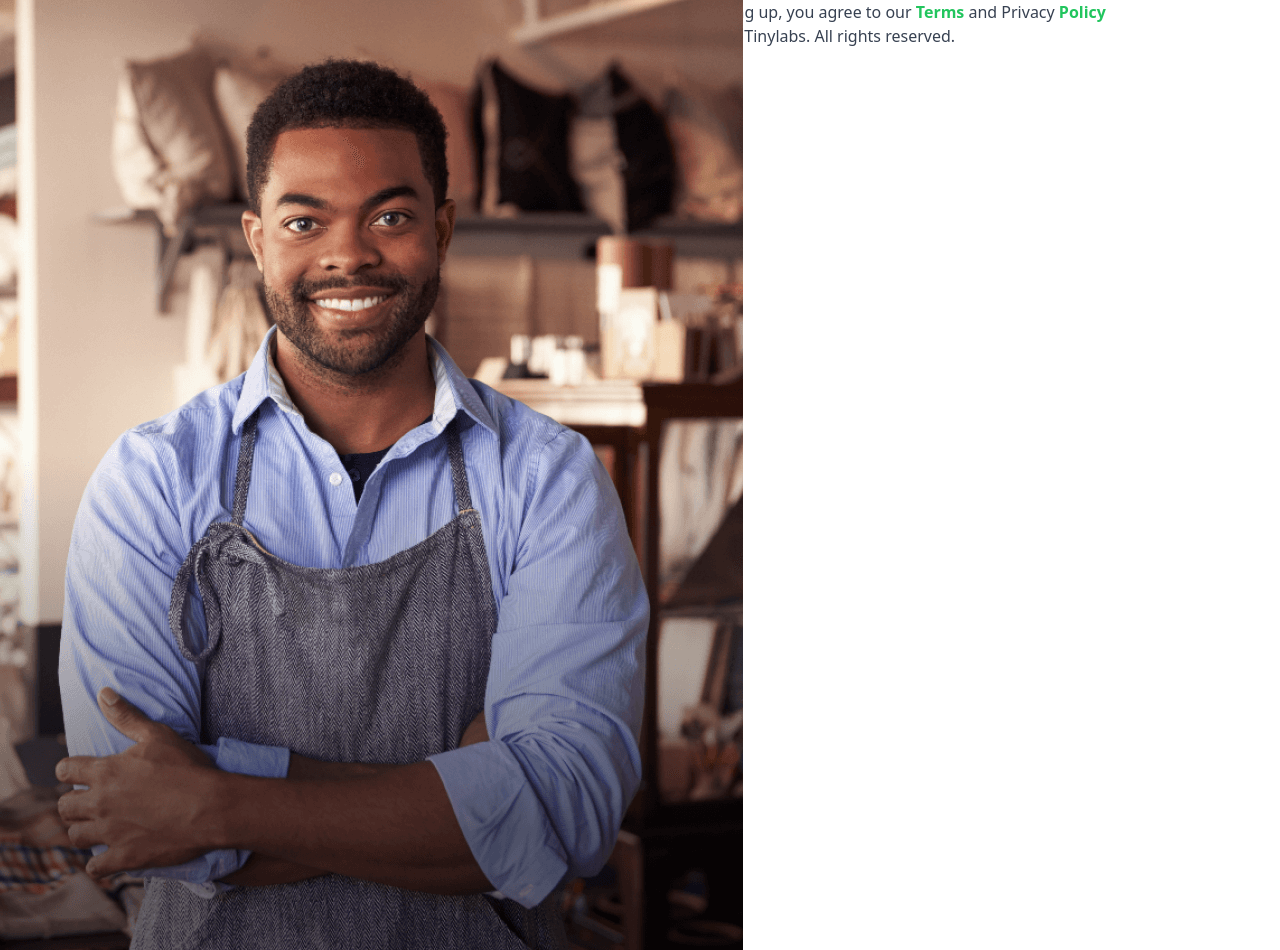
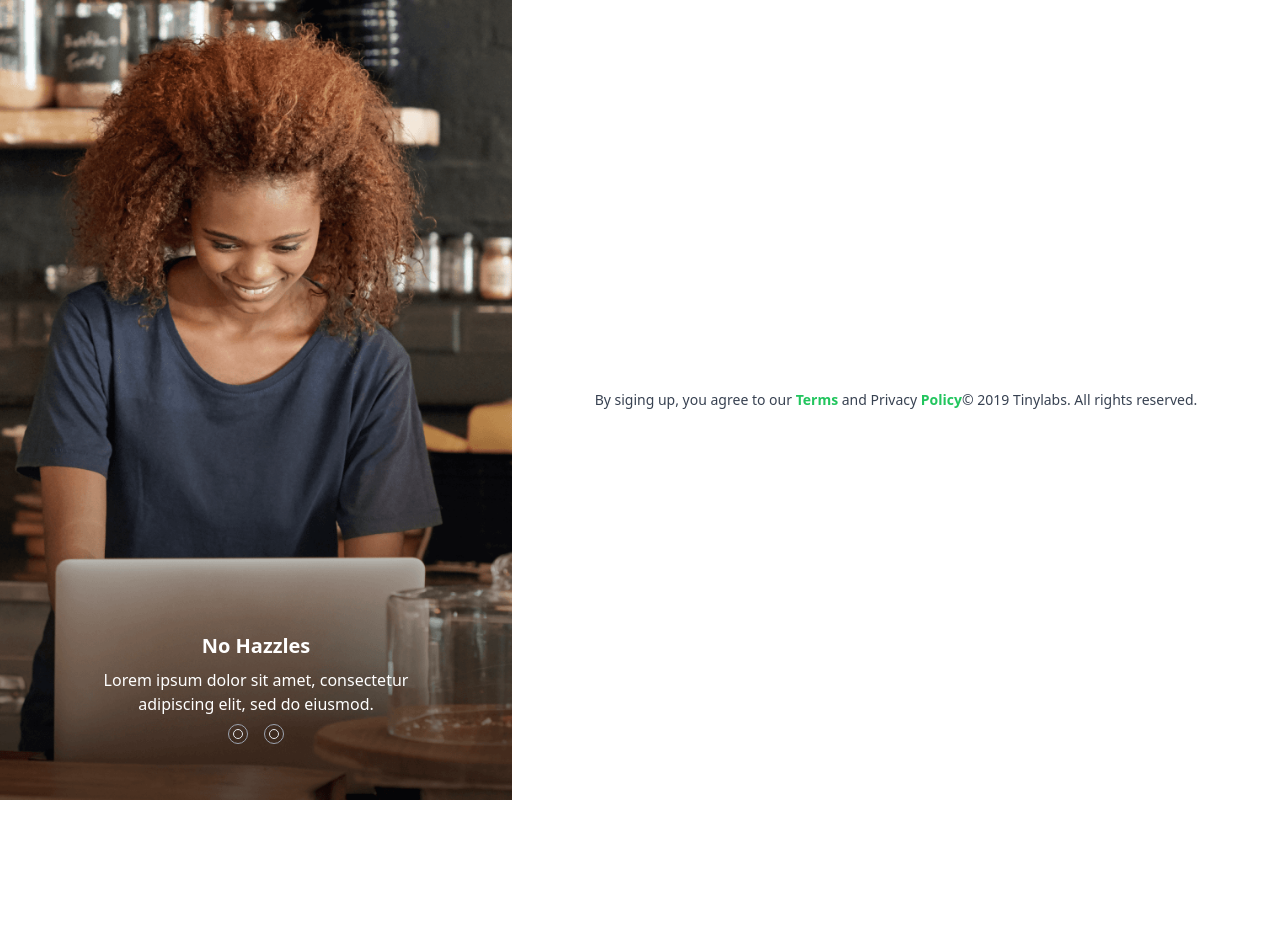
Before and after one commit to MSHERIFF2/tech4dev-phase2, a Vue app in the folder getchange/: page /auth in a window 1280 px wide. After the commit the page ends 800 px from the top, so only its background shows below. Built offline with nearby package versions, Linux system fonts and the light colour scheme.

Commit message:
updated the pictures part

```diff
--- a/getchange/src/App.vue
+++ b/getchange/src/App.vue
@@ -1,5 +1,6 @@
 <template>
   <div id="app">
+
    <router-view />
   </div>
 </template>
--- a/getchange/src/assets/css/style.css
+++ b/getchange/src/assets/css/style.css
@@ -558,16 +558,65 @@ video {
   position: absolute;
 }
 
+.relative {
+  position: relative;
+}
+
 .inset-0 {
   inset: 0px;
+}
+
+.z-0 {
+  z-index: 0;
+}
+
+.z-20 {
+  z-index: 20;
+}
+
+.my-4 {
+  margin-top: 1rem;
+  margin-bottom: 1rem;
+}
+
+.my-2 {
+  margin-top: 0.5rem;
+  margin-bottom: 0.5rem;
 }
 
 .flex {
   display: flex;
 }
 
+.size-3 {
+  width: 0.75rem;
+  height: 0.75rem;
+}
+
+.size-5 {
+  width: 1.25rem;
+  height: 1.25rem;
+}
+
+.size-2\.5 {
+  width: 0.625rem;
+  height: 0.625rem;
+}
+
 .h-full {
   height: 100%;
+}
+
+.h-screen {
+  height: 100vh;
+}
+
+.h-2\.5 {
+  height: 0.625rem;
+}
+
+.h-5 {
+  height: 1.25rem;
 }
 
 .w-2\/5 {
@@ -578,16 +627,110 @@ video {
   width: 60%;
 }
 
+.w-full {
+  width: 100%;
+}
+
+.w-screen {
+  width: 100vw;
+}
+
+.w-1\/3 {
+  width: 33.333333%;
+}
+
+.w-1 {
+  width: 0.25rem;
+}
+
+.w-2\.5 {
+  width: 0.625rem;
+}
+
+.w-5 {
+  width: 1.25rem;
+}
+
+.flex-col {
+  flex-direction: column;
+}
+
 .items-center {
   align-items: center;
+}
+
+.justify-end {
+  justify-content: flex-end;
 }
 
 .justify-center {
   justify-content: center;
 }
 
+.justify-between {
+  justify-content: space-between;
+}
+
+.space-x-4 > :not([hidden]) ~ :not([hidden]) {
+  --tw-space-x-reverse: 0;
+  margin-right: calc(1rem * var(--tw-space-x-reverse));
+  margin-left: calc(1rem * calc(1 - var(--tw-space-x-reverse)));
+}
+
+.rounded-full {
+  border-radius: 9999px;
+}
+
+.border {
+  border-width: 1px;
+}
+
+.border-gray-400 {
+  --tw-border-opacity: 1;
+  border-color: rgb(156 163 175 / var(--tw-border-opacity, 1));
+}
+
+.object-cover {
+  -o-object-fit: cover;
+     object-fit: cover;
+}
+
+.p-6 {
+  padding: 1.5rem;
+}
+
+.p-3 {
+  padding: 0.75rem;
+}
+
+.pb-14 {
+  padding-bottom: 3.5rem;
+}
+
+.text-center {
+  text-align: center;
+}
+
+.text-sm {
+  font-size: 0.875rem;
+  line-height: 1.25rem;
+}
+
+.text-xl {
+  font-size: 1.25rem;
+  line-height: 1.75rem;
+}
+
 .font-bold {
   font-weight: 700;
+}
+
+.font-light {
+  font-weight: 300;
+}
+
+.font-semibold {
+  font-weight: 600;
 }
 
 .text-gray-700 {
@@ -599,3 +742,14 @@ video {
   --tw-text-opacity: 1;
   color: rgb(34 197 94 / var(--tw-text-opacity, 1));
 }
+
+.text-white {
+  --tw-text-opacity: 1;
+  color: rgb(255 255 255 / var(--tw-text-opacity, 1));
+}
+
+.ring {
+  --tw-ring-offset-shadow: var(--tw-ring-inset) 0 0 0 var(--tw-ring-offset-width) var(--tw-ring-offset-color);
+  --tw-ring-shadow: var(--tw-ring-inset) 0 0 0 calc(3px + var(--tw-ring-offset-width)) var(--tw-ring-color);
+  box-shadow: var(--tw-ring-offset-shadow), var(--tw-ring-shadow), var(--tw-shadow, 0 0 #0000);
+}
--- a/getchange/src/layouts/AuthLayout.vue
+++ b/getchange/src/layouts/AuthLayout.vue
@@ -1,17 +1,32 @@
 <template>
-    <div class="flex">
-        <div class=" w-2/5 h-full reltive">
-            <div class=" absolute inset-0">
-                <img :src="require(`@/assets/images/${images[0]}`)" alt="male-user" >
+    <div class="flex w-screen h-screen">
+        <div class=" w-2/5 h-full relative">
+            <img :src="currentImageSrc" alt="currentImage" class="h-full w-full object-cover absolute inset-0 z-0" />
+            <div class=" inset-0 z-20 absolute ">
+                <div class=" w-full h-full flex flex-col justify-end pb-14 text-white items-center">
+                    <div class="font-semibold text-xl">No Hazzles</div>
+                    <div class="w-3/5 font-light text-l text-center my-2">Lorem ipsum dolor sit amet, consectetur
+                        adipiscing
+                        elit, sed do eiusmod.</div>
+                    <div class="flex  items-center space-x-4">
+                        <div class="w-5 h-5 flex items-center justify-center border border-gray-400  rounded-full"
+                            v-for="image in images" :key="image">
+                            <button class="w-2.5 h-2.5 rounded-full border"
+                                @click="currentImage = image "></button>
+                        </div>
+                    </div>
+                </div>
             </div>
+        </div>
+        <div class=" w-3/5 flex justify-center items-center  p-6">
+            <div>
 
-        </div>
-        <div class=" w-3/5 flex justify-center items-center ">
-            <div></div>
+            </div>
             <slot />
-            <div class="text-gray-700">
-                <div>By siging up, you agree to our <a class="text-green-500 font-bold">Terms</a> and Privacy <a class="text-green-500 font-bold">Policy</a></div>
-                <div>© 2019 Tinylabs. All rights reserved.</div>
+            <div class="text-gray-700 flex justify-between text-sm font-light">
+                <div class="">By siging up, you agree to our <a class="text-green-500 font-semibold">Terms</a> and
+                    Privacy <a class="text-green-500 font-semibold">Policy</a></div>
+                <div class="">© 2019 Tinylabs. All rights reserved.</div>
             </div>
         </div>
     </div>
@@ -21,7 +36,32 @@ export default {
     name: 'AuthLayout',
     data() {
         return {
-            images: ['male.png', 'female.png']
+            currentImage: 'male.png',
+            images: ['male.png', 'female.png'],
+            intervalId: null
+        };
+    },
+    computed: {
+        currentImageSrc() {
+            return (require(`@/assets/images/${this.currentImage}`))
+        }
+    },
+    methods: {
+        setImageRotation() {
+            let currentIndex = this.images.indexOf(this.currentImage)
+            this.intervalId = setInterval(() => {
+                currentIndex = (currentIndex + 1) % this.images.length;
+                this.currentImage = this.images[currentIndex]
+
+            }, 3000);
+        }
+    },
+    mounted() {
+        this.setImageRotation()
+    },
+    beforeDestroy() {
+        if (this.intervalId){
+            clearInterval(this.intervalId)
         }
     }
 }
```
